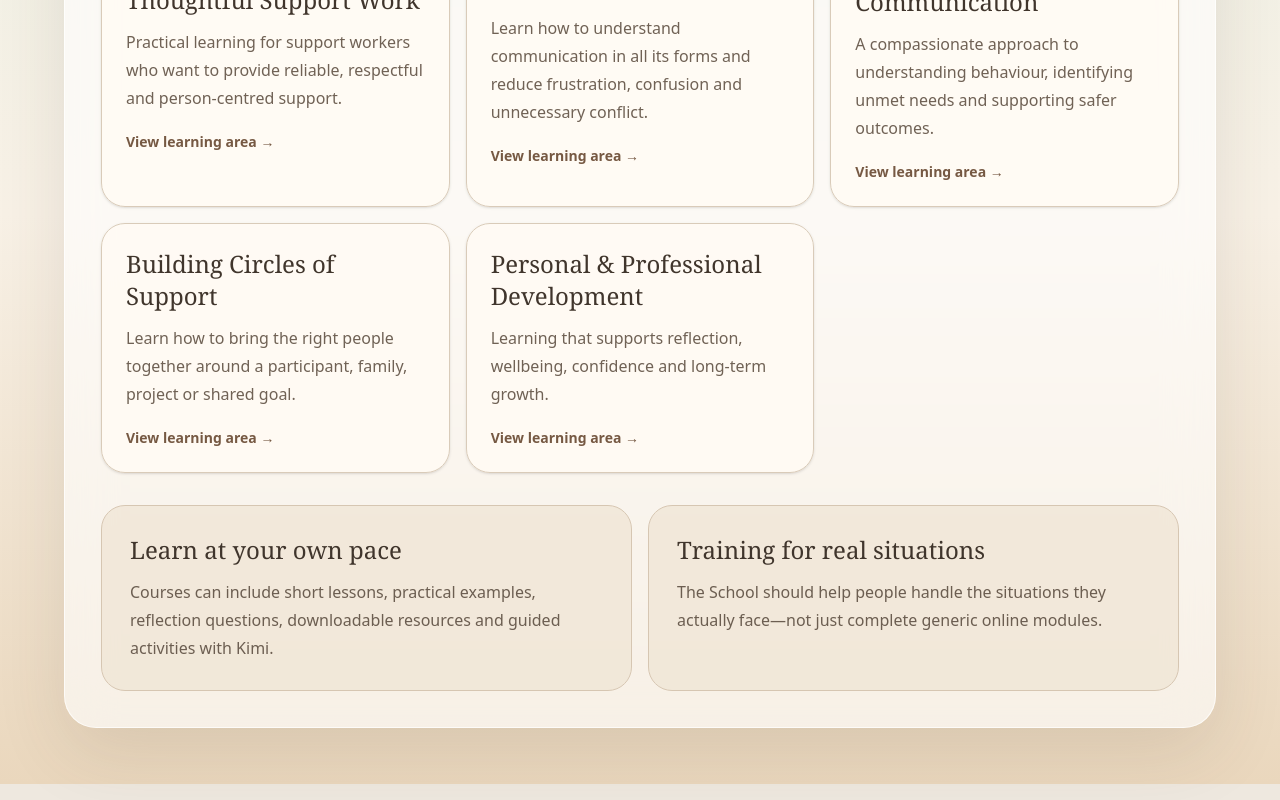
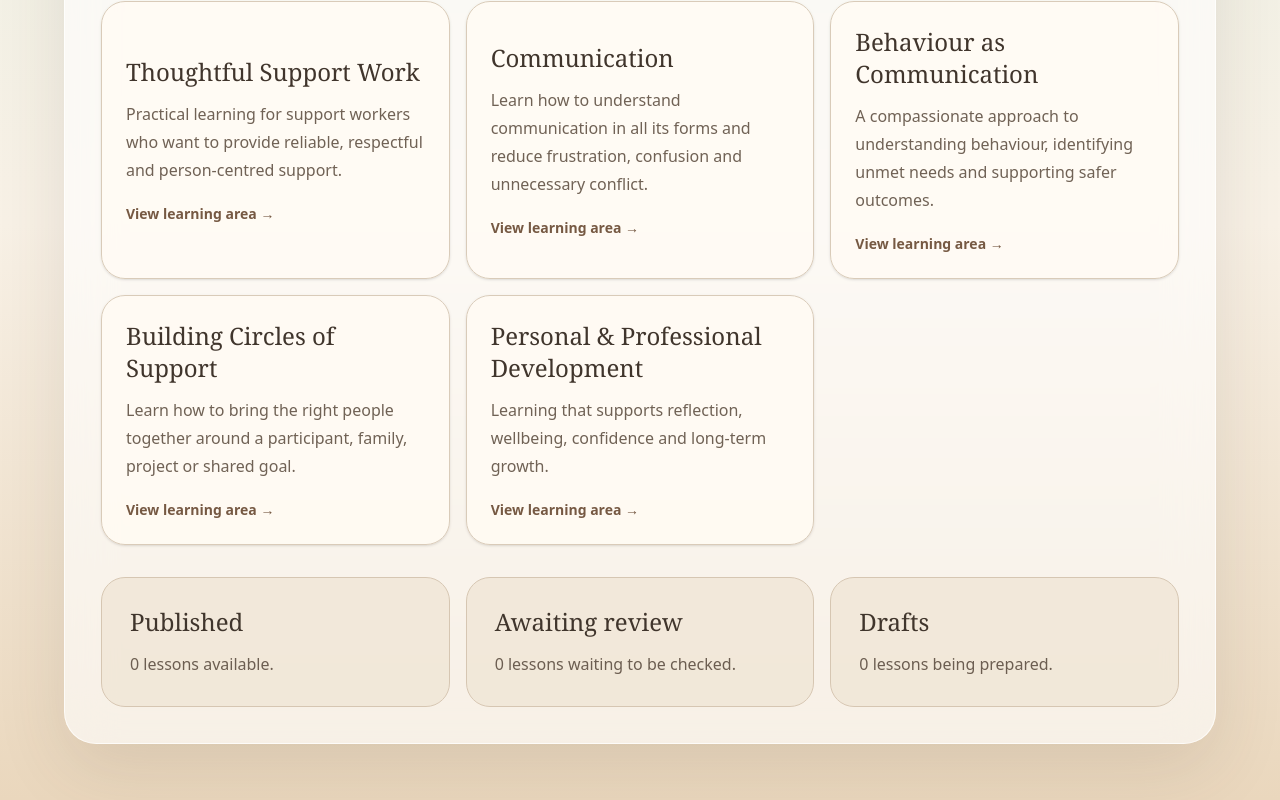
Before and after one commit to benlengrey-pixel/smiling-monad-prototype, a Next.js app: page /school in a window 1280 px wide. Shown: the part 452-1252 px from the top of the page. Built offline with nearby package versions, Linux system fonts and the light colour scheme.

Commit message:
Connect the Smiling Monad School to the shared platform state so lessons persist, update live across the app, and remain in draft or review until they are intentionally published.

```diff
--- a/app/school/page.tsx
+++ b/app/school/page.tsx
@@ -1,7 +1,18 @@
 "use client";
 
 import Link from "next/link";
-import { useState } from "react";
+import {
+  useEffect,
+  useMemo,
+  useState,
+} from "react";
+
+import {
+  addSchoolLesson,
+  readSmilingMonadState,
+  subscribeToSmilingMonadState,
+  type SchoolLesson,
+} from "@/lib/platform/smiling-monad-state";
 
 type LearningArea =
   | "support"
@@ -90,9 +101,110 @@ export default function SchoolPage() {
   const [activeArea, setActiveArea] =
     useState<LearningArea | null>(null);
 
+  const [lessons, setLessons] =
+    useState<SchoolLesson[]>([]);
+
+  const [loaded, setLoaded] =
+    useState(false);
+
+  const [composerOpen, setComposerOpen] =
+    useState(false);
+
+  const [lessonArea, setLessonArea] =
+    useState<LearningArea>("support");
+
+  const [lessonTitle, setLessonTitle] =
+    useState("");
+
+  const [lessonSummary, setLessonSummary] =
+    useState("");
+
+  const [lessonContent, setLessonContent] =
+    useState("");
+
+  useEffect(() => {
+    const state =
+      readSmilingMonadState();
+
+    setLessons(state.schoolLessons);
+    setLoaded(true);
+
+    return subscribeToSmilingMonadState(
+      (nextState) => {
+        setLessons(
+          nextState.schoolLessons,
+        );
+      },
+    );
+  }, []);
+
+  const publishedLessons = useMemo(
+    () =>
+      lessons.filter(
+        (lesson) =>
+          lesson.status === "published",
+      ),
+    [lessons],
+  );
+
+  const reviewLessons = useMemo(
+    () =>
+      lessons.filter(
+        (lesson) =>
+          lesson.status === "review",
+      ),
+    [lessons],
+  );
+
+  const draftLessons = useMemo(
+    () =>
+      lessons.filter(
+        (lesson) =>
+          lesson.status === "draft",
+      ),
+    [lessons],
+  );
+
   const selectedArea = activeArea
     ? learningAreas[activeArea]
     : null;
+
+  const selectedPublishedLessons =
+    useMemo(
+      () =>
+        activeArea
+          ? publishedLessons.filter(
+              (lesson) =>
+                lesson.area === activeArea,
+            )
+          : [],
+      [activeArea, publishedLessons],
+    );
+
+  function saveLessonForReview() {
+    const title = lessonTitle.trim();
+    const summary =
+      lessonSummary.trim();
+
+    if (!title || !summary) {
+      return;
+    }
+
+    addSchoolLesson({
+      area: lessonArea,
+      title,
+      summary,
+      content:
+        lessonContent.trim(),
+      status: "review",
+    });
+
+    setLessonArea("support");
+    setLessonTitle("");
+    setLessonSummary("");
+    setLessonContent("");
+    setComposerOpen(false);
+  }
 
   return (
     <main className="min-h-[100svh] bg-[linear-gradient(180deg,#e9f0e4_0%,#f8f1e6_54%,#ead7bd_100%)] px-4 pb-14 pt-5 text-[#40352c] sm:px-8 sm:pt-8">
@@ -136,6 +248,16 @@ export default function SchoolPage() {
             Learning should help people become more
             capable, more confident and more connected.
           </p>
+
+          <button
+            type="button"
+            onClick={() =>
+              setComposerOpen(true)
+            }
+            className="mt-6 rounded-full bg-[#60432f] px-5 py-3 font-medium text-white transition hover:bg-[#4f3728]"
+          >
+            Prepare a lesson
+          </button>
         </div>
 
         <div className="mt-10 grid gap-4 sm:grid-cols-2 lg:grid-cols-3">
@@ -172,29 +294,44 @@ export default function SchoolPage() {
           ))}
         </div>
 
-        <div className="mt-8 grid gap-4 md:grid-cols-2">
+        <div className="mt-8 grid gap-4 md:grid-cols-3">
           <section className="rounded-[24px] border border-[#d6c6b2] bg-[#efe4d4]/75 p-5 sm:p-7">
             <p className="font-serif text-2xl">
-              Learn at your own pace
+              Published
             </p>
 
             <p className="mt-3 leading-7 text-[#6c5e51]">
-              Courses can include short lessons,
-              practical examples, reflection questions,
-              downloadable resources and guided
-              activities with Kimi.
+              {loaded
+                ? `${publishedLessons.length} lesson${publishedLessons.length === 1 ? "" : "s"} available.`
+                : "Loading lessons…"}
             </p>
           </section>
 
           <section className="rounded-[24px] border border-[#d6c6b2] bg-[#efe4d4]/75 p-5 sm:p-7">
             <p className="font-serif text-2xl">
-              Training for real situations
+              Awaiting review
             </p>
 
             <p className="mt-3 leading-7 text-[#6c5e51]">
-              The School should help people handle the
-              situations they actually face—not just
-              complete generic online modules.
+              {reviewLessons.length} lesson
+              {reviewLessons.length === 1
+                ? ""
+                : "s"}{" "}
+              waiting to be checked.
+            </p>
+          </section>
+
+          <section className="rounded-[24px] border border-[#d6c6b2] bg-[#efe4d4]/75 p-5 sm:p-7">
+            <p className="font-serif text-2xl">
+              Drafts
+            </p>
+
+            <p className="mt-3 leading-7 text-[#6c5e51]">
+              {draftLessons.length} lesson
+              {draftLessons.length === 1
+                ? ""
+                : "s"}{" "}
+              being prepared.
             </p>
           </section>
         </div>
@@ -202,7 +339,7 @@ export default function SchoolPage() {
 
       {selectedArea && (
         <div className="fixed inset-0 z-50 flex items-end justify-center bg-black/45 p-3 backdrop-blur-[2px] sm:items-center sm:p-6">
-          <section className="relative w-full max-w-xl rounded-[28px] border border-[#d8c7b1] bg-[#fffaf2] p-6 shadow-[0_30px_80px_rgba(35,24,15,0.42)] sm:p-8">
+          <section className="relative max-h-[90svh] w-full max-w-2xl overflow-y-auto rounded-[28px] border border-[#d8c7b1] bg-[#fffaf2] p-6 shadow-[0_30px_80px_rgba(35,24,15,0.42)] sm:p-8">
             <button
               type="button"
               onClick={() =>
@@ -229,20 +366,52 @@ export default function SchoolPage() {
             <div className="mt-6 space-y-3">
               {selectedArea.lessons.map(
                 (lesson, index) => (
-                  <button
+                  <div
                     key={lesson}
-                    type="button"
-                    className="flex w-full items-center gap-4 rounded-[16px] border border-[#dfd1bf] bg-[#f6eee2] px-4 py-3 text-left transition hover:bg-white"
+                    className="flex w-full items-center gap-4 rounded-[16px] border border-[#dfd1bf] bg-[#f6eee2] px-4 py-3 text-left"
                   >
                     <span className="flex h-8 w-8 shrink-0 items-center justify-center rounded-full bg-[#decdb8] text-sm font-semibold text-[#684d38]">
                       {index + 1}
                     </span>
 
                     <span>{lesson}</span>
-                  </button>
+                  </div>
                 ),
               )}
             </div>
+
+            {selectedPublishedLessons.length > 0 && (
+              <div className="mt-7">
+                <p className="font-serif text-2xl">
+                  Published lessons
+                </p>
+
+                <div className="mt-4 space-y-3">
+                  {selectedPublishedLessons.map(
+                    (lesson) => (
+                      <article
+                        key={lesson.id}
+                        className="rounded-[18px] border border-[#dfd1bf] bg-white p-5"
+                      >
+                        <p className="font-serif text-xl">
+                          {lesson.title}
+                        </p>
+
+                        <p className="mt-2 leading-7 text-[#6c5e51]">
+                          {lesson.summary}
+                        </p>
+
+                        {lesson.content && (
+                          <p className="mt-3 whitespace-pre-wrap leading-7 text-[#6c5e51]">
+                            {lesson.content}
+                          </p>
+                        )}
+                      </article>
+                    ),
+                  )}
+                </div>
+              </div>
+            )}
 
             <button
               type="button"
@@ -256,6 +425,112 @@ export default function SchoolPage() {
           </section>
         </div>
       )}
+
+      {composerOpen && (
+        <div className="fixed inset-0 z-50 flex items-end justify-center bg-black/45 p-3 backdrop-blur-[2px] sm:items-center sm:p-6">
+          <section className="relative max-h-[90svh] w-full max-w-2xl overflow-y-auto rounded-[28px] border border-[#d8c7b1] bg-[#fffaf2] p-6 shadow-[0_30px_80px_rgba(35,24,15,0.42)] sm:p-8">
+            <button
+              type="button"
+              onClick={() =>
+                setComposerOpen(false)
+              }
+              aria-label="Close lesson form"
+              className="absolute right-4 top-4 flex h-10 w-10 items-center justify-center rounded-full bg-[#eee2d2] text-xl transition hover:bg-[#e4d4bf]"
+            >
+              ×
+            </button>
+
+            <p className="text-xs font-semibold uppercase tracking-[0.25em] text-[#846e58]">
+              School content
+            </p>
+
+            <h2 className="mt-3 pr-12 font-serif text-3xl">
+              Prepare a lesson
+            </h2>
+
+            <p className="mt-3 leading-7 text-[#6c5e51]">
+              New lessons are saved for review before
+              they become available to learners.
+            </p>
+
+            <div className="mt-6 space-y-4">
+              <select
+                value={lessonArea}
+                onChange={(event) =>
+                  setLessonArea(
+                    event.target
+                      .value as LearningArea,
+                  )
+                }
+                className="w-full rounded-[16px] border border-[#d8c9b7] bg-white px-4 py-3 outline-none focus:ring-4 focus:ring-[#7a6049]/20"
+              >
+                {(
+                  Object.entries(
+                    learningAreas,
+                  ) as Array<
+                    [
+                      LearningArea,
+                      LearningAreaDetails,
+                    ]
+                  >
+                ).map(([value, area]) => (
+                  <option
+                    key={value}
+                    value={value}
+                  >
+                    {area.title}
+                  </option>
+                ))}
+              </select>
+
+              <input
+                value={lessonTitle}
+                onChange={(event) =>
+                  setLessonTitle(
+                    event.target.value,
+                  )
+                }
+                placeholder="Lesson title"
+                className="w-full rounded-[16px] border border-[#d8c9b7] bg-white px-4 py-3 outline-none focus:ring-4 focus:ring-[#7a6049]/20"
+              />
+
+              <textarea
+                value={lessonSummary}
+                onChange={(event) =>
+                  setLessonSummary(
+                    event.target.value,
+                  )
+                }
+                placeholder="Short lesson summary"
+                className="min-h-28 w-full resize-none rounded-[16px] border border-[#d8c9b7] bg-white px-4 py-3 leading-7 outline-none focus:ring-4 focus:ring-[#7a6049]/20"
+              />
+
+              <textarea
+                value={lessonContent}
+                onChange={(event) =>
+                  setLessonContent(
+                    event.target.value,
+                  )
+                }
+                placeholder="Lesson content, examples or activities"
+                className="min-h-44 w-full resize-none rounded-[16px] border border-[#d8c9b7] bg-white px-4 py-3 leading-7 outline-none focus:ring-4 focus:ring-[#7a6049]/20"
+              />
+            </div>
+
+            <button
+              type="button"
+              onClick={saveLessonForReview}
+              disabled={
+                !lessonTitle.trim() ||
+                !lessonSummary.trim()
+              }
+              className="mt-6 w-full rounded-full bg-[#60432f] px-5 py-3 font-medium text-white transition hover:bg-[#4f3728] disabled:cursor-not-allowed disabled:opacity-50"
+            >
+              Save lesson for review
+            </button>
+          </section>
+        </div>
+      )}
     </main>
   );
 }
```
